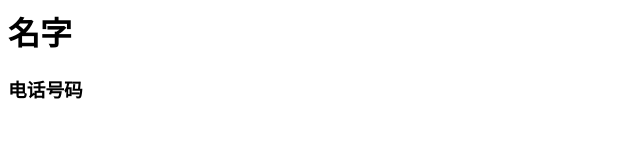
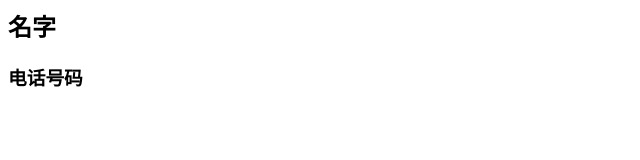
Before and after one commit to zhoubinghui/zbh-work, a plain HTML site: page index.html in a window 1280 px wide. Shown: the whole page, without its empty margins (0-640 px from the left). Drawn offline with Linux system fonts and the light colour scheme.

Commit message:
修改了h1标题
修改了h1标题为h2

```diff
--- a/index.html
+++ b/index.html
@@ -1,2 +1,2 @@
-<h1>名字</h1>
+<h2>名字</h2>
 <h3>电话号码</h3>
```
